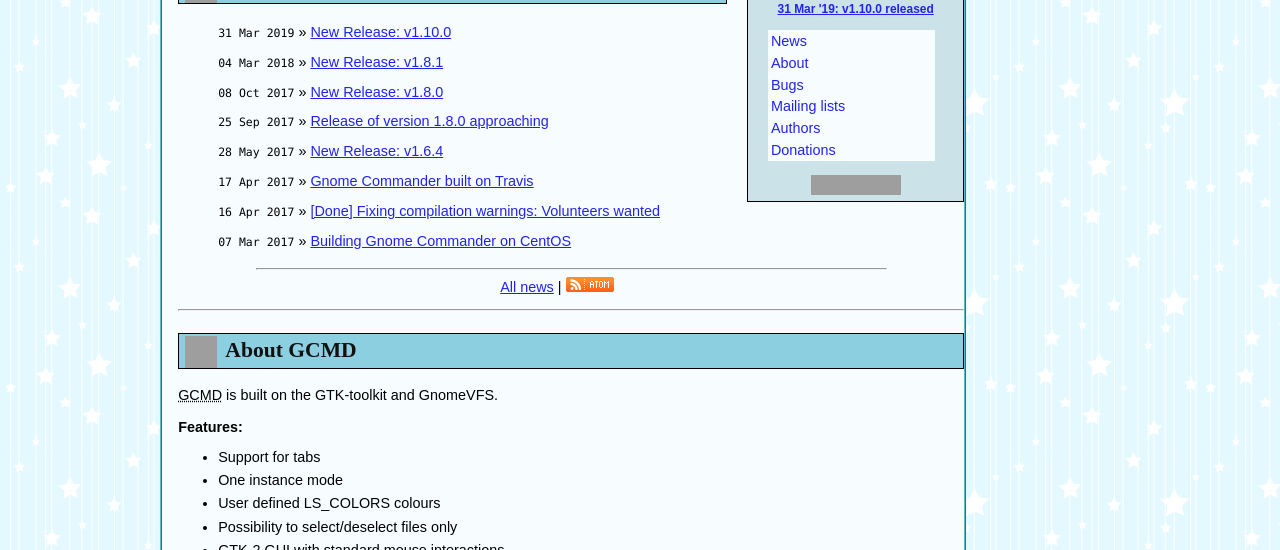
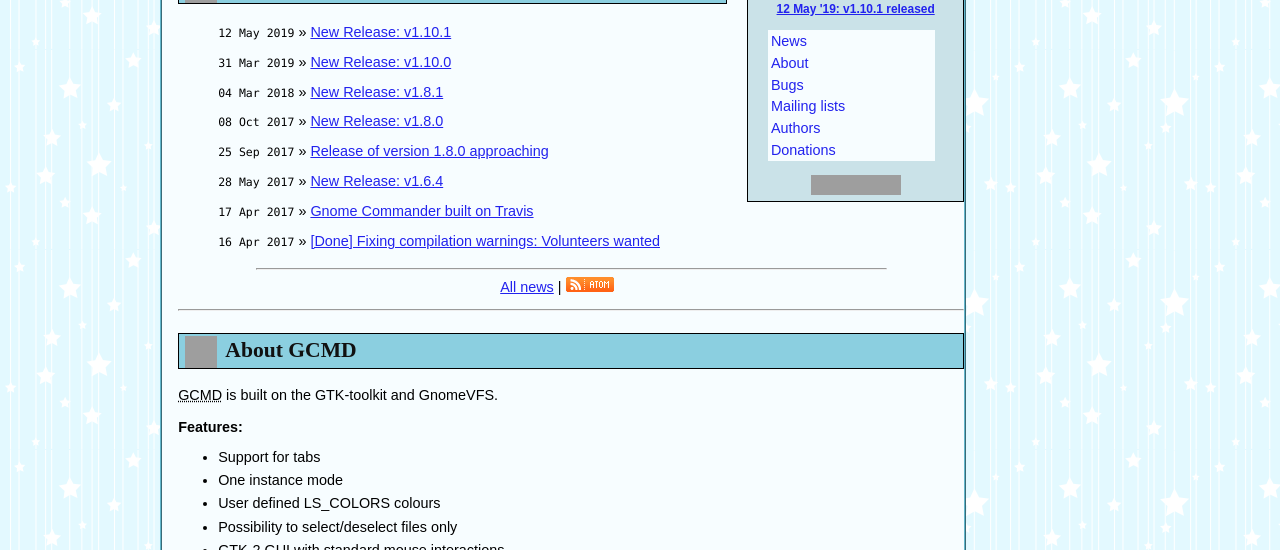
Before and after one commit to gcmd/gcmd.github.io, a Jekyll site: the page built from index.html, in a window 1280 px wide and 900 px high, cut to the strip 350-900 px from the top of the window. Built offline with Jekyll 4.4.1, drawn with Linux system fonts in a browser that asks for light colours; grey boxes are pictures that could not be loaded.

```diff
--- a/dev.html
+++ b/dev.html
@@ -45,7 +45,7 @@
 <li><a href="#doc">Hacking documents</a></li>
 </ul>
 <hr>
-<div class="c2"><a href="https://github.com/gcmd/gnome-commander/commits/master" title="Commits on master branch"><img src="https://img.shields.io/github/commits-since/gcmd/gnome-commander/1.10.0.svg" alt="Commits on master branch"></a><br>
+<div class="c2"><a href="https://github.com/gcmd/gnome-commander/commits/master" title="Commits on master branch"><img src="https://img.shields.io/github/commits-since/gcmd/gnome-commander/1.10.1.svg" alt="Commits on master branch"></a><br>
 <a href="https://travis-ci.org/gcmd/gnome-commander" title="Travis - Continous Integration"><img src="https://img.shields.io/travis/gcmd/gnome-commander.svg"></a></div>
 </div>
 
@@ -210,7 +210,7 @@ to start translating for more projects than just <abbr title="GNOME Commander">G
 			Take note of <a href="https://wiki.gnome.org/MaintainersCorner/Releasing">wiki.gnome.org/MaintainersCorner/Releasing</a> on the release day
 		</li>
 		<li>
-			Attention: Create an annotated instead of signed tag, e. g. <code>git tag -a 1.6.4</code>
+			Attention: Create an annotated instead of signed tag, e. g. <code>git evtag sign 1.10.1</code>
 		</li>
 		<li>
 			After creating a new stable branch, let the i18n teams know so they can update their paths:
--- a/index.html
+++ b/index.html
@@ -5,7 +5,7 @@ title: The GNOME Commander Homepage
 
 <h2><img class="info" src="img/icons/status/dialog-information.png" height="32" width="32" alt="Info"> Information<a name="information" id="information"></a></h2>
 <div id="infor"><a href="ss/MainWin-Classic.png" title="Click for full size screen shot of GCMD main window" class="shot"><img src="ss/shot.png" width="204" height="137" alt=""></a>
-<center><h5><a href="2019/03/31/Release-v1-10-0.html">31 Mar '19: v1.10.0 released</a></h5></center>
+<center><h5><a href="2019/05/12/Release-v1-10-1.html">12 May '19: v1.10.1 released</a></h5></center>
 <ul>
 <li><a href="#news" title="News about GCMD">News</a></li>
 <li><a href="#about" title="A little more about GCMD">About</a></li>
```
Also changed, not shown: _posts/2019-05-12-Release-v1-10-1.md (added, +33 -0 lines), download.html (+4 -4 lines), 1 other file.
